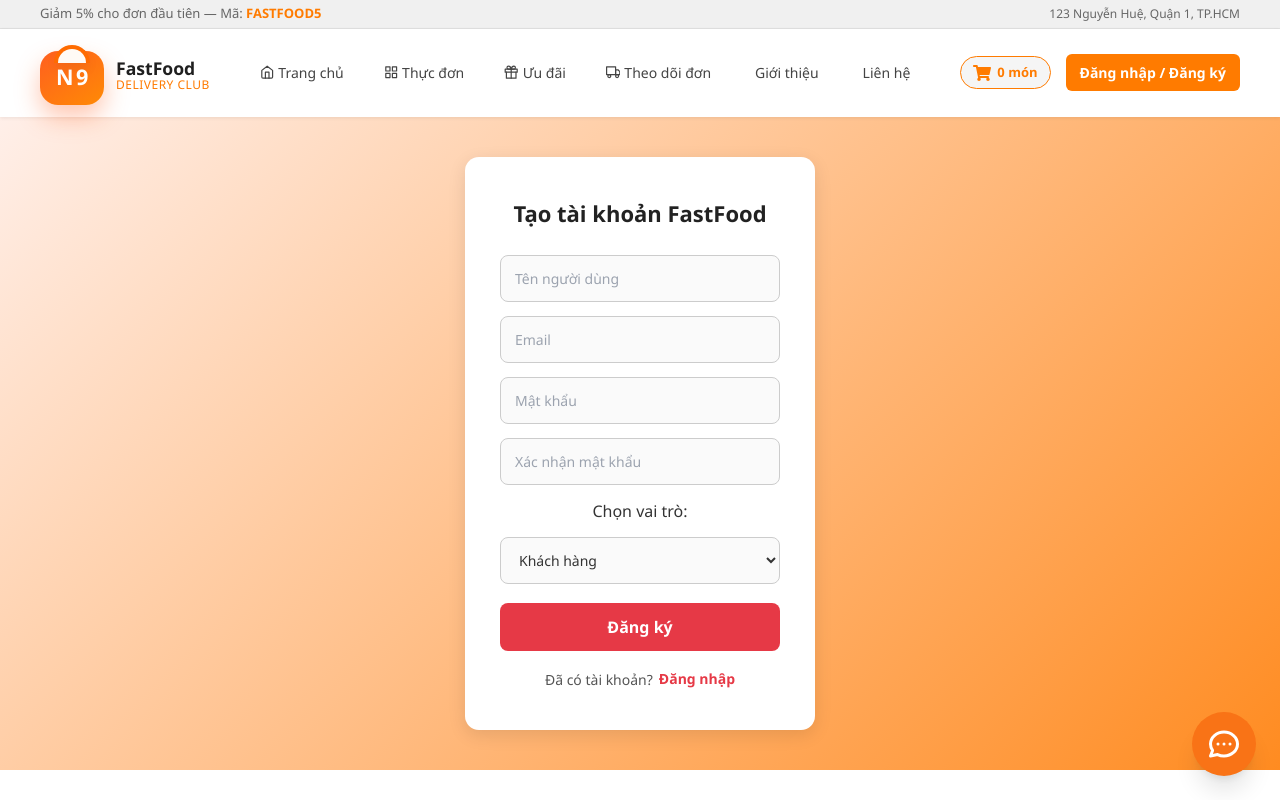
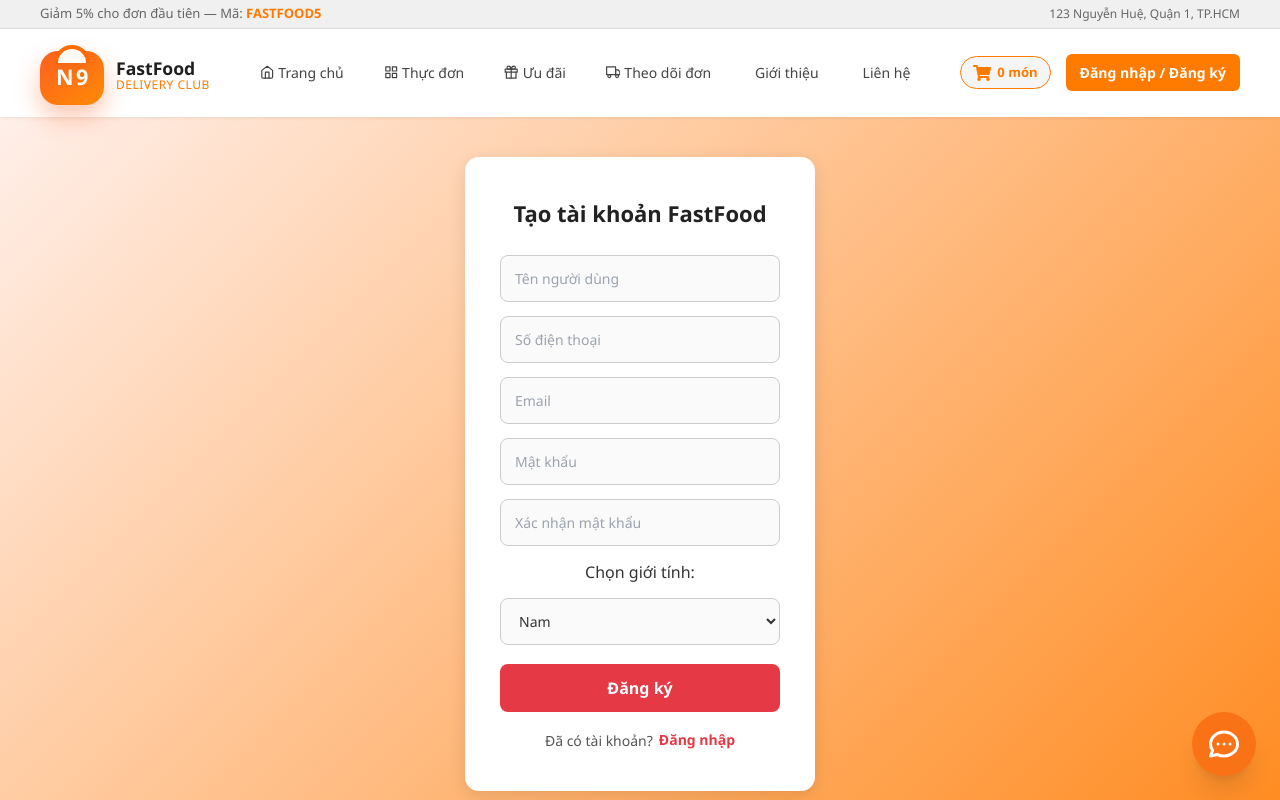
Before and after one commit to armaf7878/Fast_Food_Website, a React (Vite) app in the folder website/fe-web(1)/: page /register in a window 1280 px wide. Shown: the top 800 px of the page. Built offline with nearby package versions, Linux system fonts and the light colour scheme.

Commit message:
[FINISH] - Register function

```diff
--- a/website/fe-web(1)/src/app/api.jsx
+++ b/website/fe-web(1)/src/app/api.jsx
@@ -1,6 +1,13 @@
 import axios from 'axios';
 import axiosClient from './apiClient';
 const BASE_URL = 'https://fast-food-website.onrender.com/api';
+
+const API_Register = async(user) => {
+    return axios
+    .post(`${BASE_URL}/accounts/register/`, user)
+    .then((res) => res.data)
+    .catch((err) => {throw err});
+}; export {API_Register}
 
 const API_Login = async(email, password) => {
     return axios
--- a/website/fe-web(1)/src/pages/common/RegisterPage.jsx
+++ b/website/fe-web(1)/src/pages/common/RegisterPage.jsx
@@ -1,5 +1,6 @@
 import { Link, useNavigate } from "react-router-dom";
 import { useState } from "react";
+import { API_Register } from "../../app/api";
 import AuthLayout from "../../layouts/AuthLayout";
 import "../../styles/layout.css";
 
@@ -7,11 +8,11 @@ import "../../styles/layout.css";
 export default function RegisterPage() {
   const navigate = useNavigate();
   const [form, setForm] = useState({
-    username: "",
+    full_name: "",
     email: "",
     password: "",
-    confirm: "",
-    role: "user",
+    phone: "",
+    gender: "",
   });
 
   const handleChange = (e) => {
@@ -26,31 +27,30 @@ export default function RegisterPage() {
       return;
     }
 
-    const users = JSON.parse(localStorage.getItem("users") || "[]");
-    const exists = users.some((u) => u.username === form.username);
-
     if (exists) {
       alert("Tên người dùng đã tồn tại!");
       return;
     }
 
     const newUser = {
-      username: form.username,
+      full_name: form.full_name,
       email: form.email,
       password: form.password,
-      role: form.role,
-      name: form.username,
-      phone: "",
-      gender: "",
-      dob: "",
-      avatar: "",
+      phone: form.phone,
+      gender: form.gender,
     };
 
-    users.push(newUser);
-    localStorage.setItem("users", JSON.stringify(users));
+    API_Register(newUser)
+    .then((res) => {
+      alert(res.message, "Hãy đăng nhập"),
+      navigate("/login");
+    })
+    .catch((err) => {
+      console.log(err);
+      alert("Tạo tài khoản thất bại")
+    })
 
-    alert("Đăng ký thành công! Hãy đăng nhập.");
-    navigate("/login");
+
   };
 
   return (
@@ -59,9 +59,17 @@ export default function RegisterPage() {
       <form onSubmit={handleSubmit} className="login-form">
         <input
           type="text"
-          name="username"
+          name="full_name"
           placeholder="Tên người dùng"
-          value={form.username}
+          value={form.full_name}
+          onChange={handleChange}
+          required
+        />
+        <input
+          type="text"
+          name="phone"
+          placeholder="Số điện thoại"
+          value={form.phone}
           onChange={handleChange}
           required
         />
@@ -89,12 +97,10 @@ export default function RegisterPage() {
           onChange={handleChange}
           required
         />
-        <label>Chọn vai trò:</label>
-        <select name="role" value={form.role} onChange={handleChange}>
-          <option value="user">Khách hàng</option>
-          <option value="staff">Nhân viên</option>
-          <option value="shipper">Shipper</option>
-          <option value="admin">Admin</option>
+        <label>Chọn giới tính:</label>
+        <select name="role" value={form.gender} onChange={handleChange}>
+          <option value="male">Nam</option>
+          <option value="female">Nữ</option>
         </select>
         <button type="submit">Đăng ký</button>
       </form>
```
